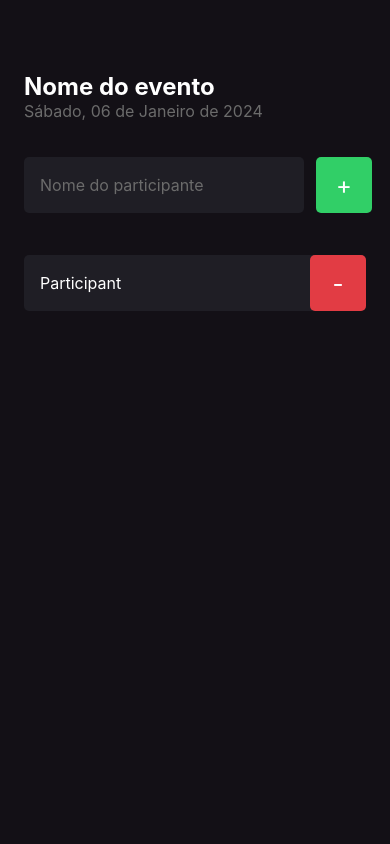
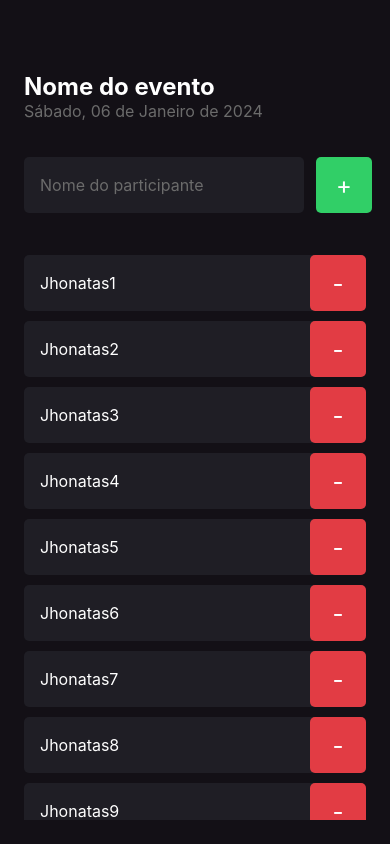
Before and after one commit to Jhonatas56/rocketseat-ignite-react-native, a React Native app in the folder imhere/: screen / in a window 390 px wide. Built offline with nearby package versions, Linux system fonts and the light colour scheme.

Commit message:
feat: create list for participants

```diff
--- a/imhere/App.tsx
+++ b/imhere/App.tsx
@@ -1,6 +1,15 @@
-import { StyleSheet, Text, View } from "react-native";
+import { StatusBar } from "react-native";
 import { Home } from "./src/screens/Home";
 
 export default function App() {
-  return <Home />;
+  return (
+    <>
+      <StatusBar
+        barStyle="light-content"
+        backgroundColor="transparent"
+        translucent
+      />
+      <Home />
+    </>
+  );
 }
--- a/imhere/src/components/Participant/index.tsx
+++ b/imhere/src/components/Participant/index.tsx
@@ -1,13 +1,20 @@
 import { Text, TouchableOpacity, View } from "react-native";
 import { styles } from "./styles";
 
-export function Participant() {
+type Props = {
+  name: string;
+  onRemove: () => void;
+};
+
+export function Participant({ name, onRemove }: Props) {
   return (
     <View style={styles.container}>
-      <Text style={styles.name}>Participant</Text>
+      <Text style={styles.name}>{name}</Text>
 
       <TouchableOpacity style={styles.button}>
-        <Text style={styles.buttonText}>-</Text>
+        <Text style={styles.buttonText} onPress={onRemove}>
+          -
+        </Text>
       </TouchableOpacity>
     </View>
   );
--- a/imhere/src/screens/Home/index.tsx
+++ b/imhere/src/screens/Home/index.tsx
@@ -1,11 +1,31 @@
-import { Text, TextInput, TouchableOpacity, View } from "react-native";
+import {
+  FlatList,
+  Text,
+  TextInput,
+  TouchableOpacity,
+  View,
+} from "react-native";
 import { styles } from "./styles";
 import { Participant } from "../../components/Participant";
 
 export function Home() {
+  const participants = [
+    "Jhonatas1",
+    "Jhonatas2",
+    "Jhonatas3",
+    "Jhonatas4",
+    "Jhonatas5",
+    "Jhonatas6",
+    "Jhonatas7",
+    "Jhonatas8",
+    "Jhonatas9",
+  ];
+
   function handleParticipantAdd() {
     console.log("Cliquei aqui");
   }
+
+  function handleParticipantRemove(name) {}
 
   return (
     <View style={styles.container}>
@@ -21,7 +41,23 @@ export function Home() {
           <Text style={styles.buttonText}>+</Text>
         </TouchableOpacity>
       </View>
-      <Participant />
+      <FlatList
+        data={participants}
+        keyExtractor={(item) => item}
+        renderItem={({ item }) => (
+          <Participant
+            name={item}
+            onRemove={() => handleParticipantRemove(item)}
+          />
+        )}
+        showsVerticalScrollIndicator={false}
+        ListEmptyComponent={() => (
+          <Text style={styles.listEmptyText}>
+            Ninguém chegou no evento ainda? Adicione participantes a sua lista
+            de presença.
+          </Text>
+        )}
+      />
     </View>
   );
 }
--- a/imhere/src/screens/Home/styles.ts
+++ b/imhere/src/screens/Home/styles.ts
@@ -47,4 +47,10 @@ export const styles = StyleSheet.create({
     marginTop: 36,
     marginBottom: 42,
   },
+
+  listEmptyText: {
+    color: "#fff",
+    fontSize: 14,
+    textAlign: "center",
+  }
 });
```
